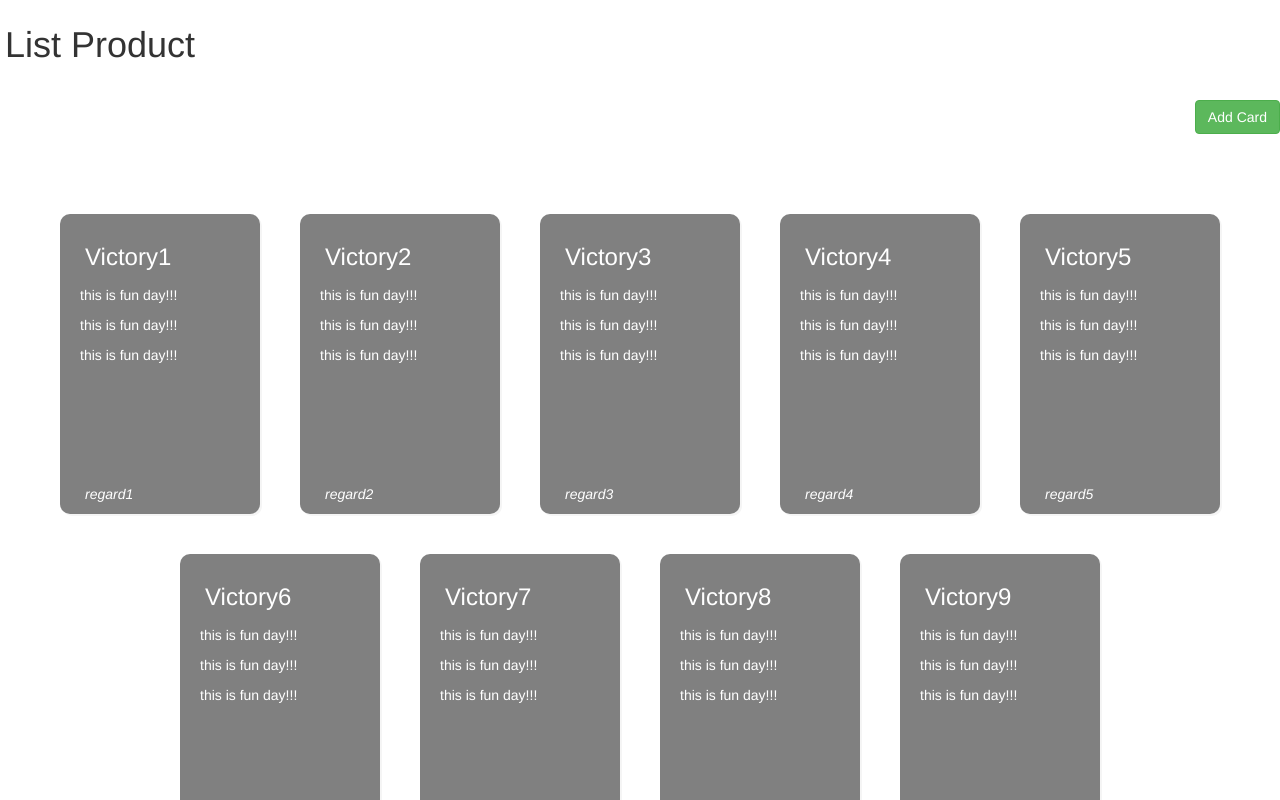
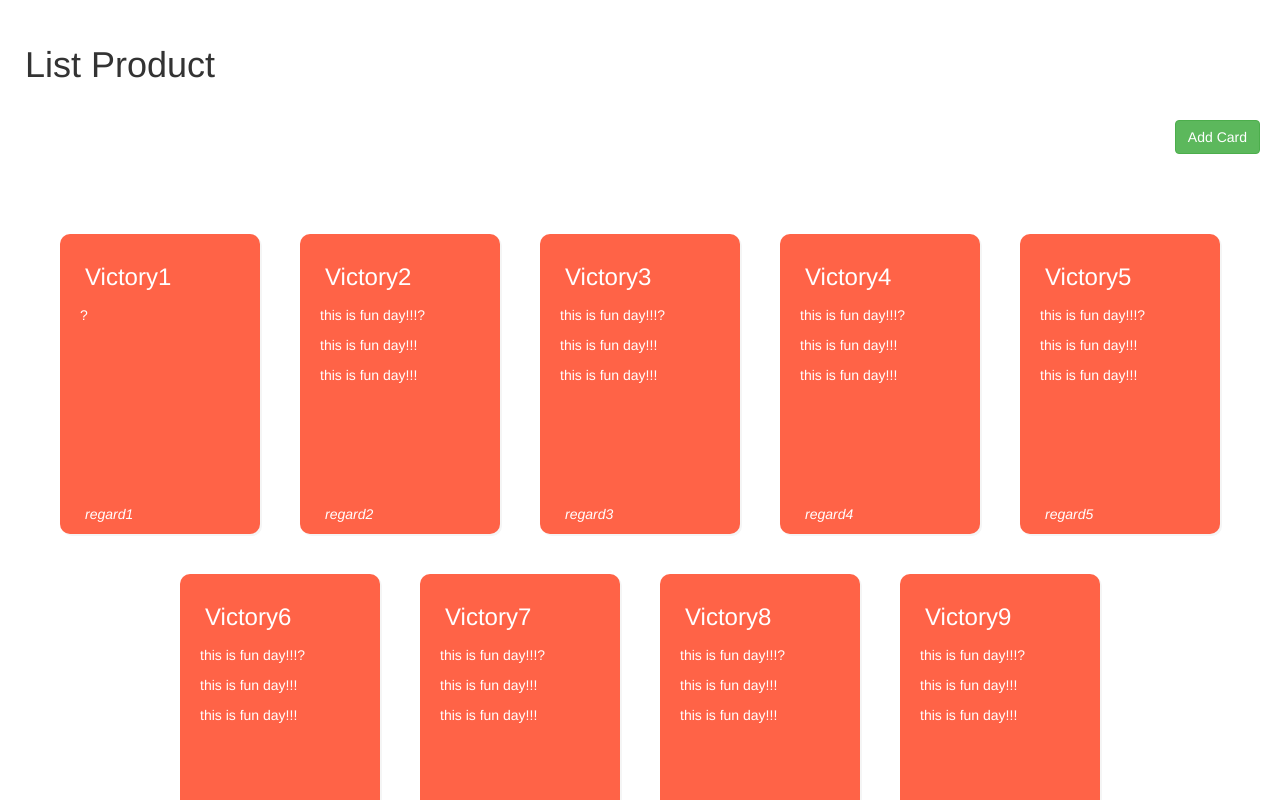
Before and after one commit to TruPhuongLong/angularProjects, an Angular app in the folder first-app/: page / in a window 1280 px wide. Shown: the top 800 px of the page. Built offline with nearby package versions, Linux system fonts and the light colour scheme.

Commit message:
add directive

```diff
--- a/first-app/src/app/components/child-components/card-form/card-form.component.html
+++ b/first-app/src/app/components/child-components/card-form/card-form.component.html
@@ -3,7 +3,7 @@
     <label for="text" class="control-label col-sm-2">{{input.label ? input.label : 'Label:'}}</label>
     <div class="col-sm-10">
       <input [type]="input.type ? input.type : 'text'" class="form-control" id="text" [placeholder]="input.placeholder ? input.placeholder : 'text input'"
-        [formControlName]="input.formControlName" />
+        [formControlName]="input.formControlName" autofocus/>
       <div [hidden]="cardForm.controls[input.formControlName].valid || cardForm.controls[input.formControlName].pristine" class="alert alert-danger">
         {{input.formControlName}} is required
       </div>
--- a/first-app/src/app/components/child-components/card.component.ts
+++ b/first-app/src/app/components/child-components/card.component.ts
@@ -23,7 +23,7 @@ import { Component, Input } from '@angular/core';
             width: 200px;
             height: 300px;
             border-radius: 10px;
-            background-color: grey;
+            background-color: tomato;
             color: white;
             box-shadow: 2px 2px #F5F5F5;
             padding: 5px 20px;
--- /dev/null
+++ b/first-app/src/app/components/directives/hover.directive.ts
@@ -0,0 +1,14 @@
+import {Directive, ElementRef, Renderer} from '@angular/core';
+
+@Directive({
+    selector: '[tpl-hover]'
+})
+
+export class HoverDirective {
+    constructor(private e: ElementRef, private render: Renderer){
+        // console.log('=== directive')
+        // console.log(e.nativeElement);
+        e.nativeElement.style.backgroundColor = "yellow"
+        // render.setElementStyle(e.nativeElement, 'backgroundColor', 'yellow');
+    }
+}
--- a/first-app/src/app/components/pages/about/about.component.html
+++ b/first-app/src/app/components/pages/about/about.component.html
@@ -8,6 +8,8 @@
 </p>
 
 
+
+
 <app-footer>
   <i>copyright @2018</i>
 </app-footer>
--- a/first-app/src/app/components/pages/list-product/list-product.component.html
+++ b/first-app/src/app/components/pages/list-product/list-product.component.html
@@ -13,8 +13,8 @@
 <br/>
 
 <div class="list-container">
-  <app-card *ngFor="let item of items" [item]="item">
-    <p>{{item.content}}</p>
+  <app-card *ngFor="let item of items" [item]="item" >
+    <p>{{item.content}}?</p>
     <p>{{item.content}}</p>
     <p>{{item.content}}</p>
   </app-card>
@@ -37,7 +37,7 @@
         <h4 class="modal-title">And Card</h4>
       </div>
       <div class="modal-body">
-        <app-card-form (onSubmit)="_onSubmit($event)"></app-card-form>
+        <app-card-form (onSubmit)="_onSubmit($event)" ></app-card-form>
       </div>
       <div class="modal-footer">
         <i>best wish for you</i>
--- a/first-app/src/app/components/pages/list-product/list-product.component.ts
+++ b/first-app/src/app/components/pages/list-product/list-product.component.ts
@@ -9,7 +9,7 @@ export class ListProductComponent {
   items;
   initItems(){
     this.items = [
-      {id: 1, header: 'Victory1', footer: 'regard1', content: 'this is fun day!!!'},
+      {id: 1, header: 'Victory1', footer: 'regard1'},
       {id: 2, header: 'Victory2', footer: 'regard2', content: 'this is fun day!!!'},
       {id: 3, header: 'Victory3', footer: 'regard3', content: 'this is fun day!!!'},
       {id: 4, header: 'Victory4', footer: 'regard4', content: 'this is fun day!!!'},
--- a/first-app/src/app/components/pages/list-product/list-product.module.ts
+++ b/first-app/src/app/components/pages/list-product/list-product.module.ts
@@ -1,7 +1,8 @@
 import {NgModule} from '@angular/core';
 import {CommonModule} from '@angular/common';
 
-import {ChildModule} from '../../child-components/child.module'
+import {ChildModule} from '../../child-components/child.module';
+import {DirectiveModule} from '../../directives/directive.module';
 
 import {ListProductComponent} from './list-product.component';
 
@@ -12,6 +13,7 @@ import {ListProductComponent} from './list-product.component';
     imports: [
         CommonModule,
         ChildModule,
+        DirectiveModule,
     ],
     exports: [
         ListProductComponent,
--- a/first-app/src/styles.css
+++ b/first-app/src/styles.css
@@ -1,5 +1,7 @@
 /* You can add global styles to this file, and also import other style files */
-
+body{
+    margin: 20px;
+}
 
 .tpl-right{
     display: flex;
```
Also changed, not shown: first-app/src/app/components/directives/directive.module.ts (added, +14 -0 lines).
